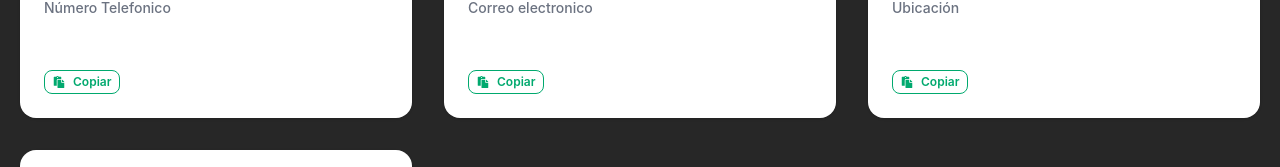
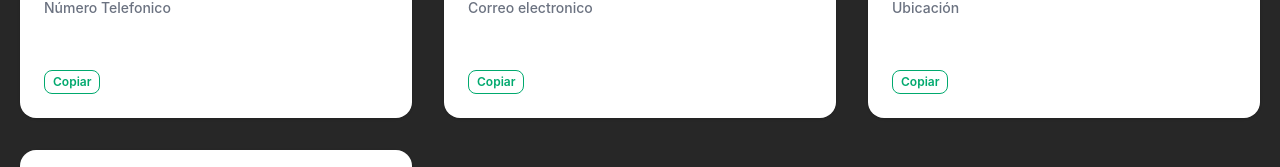
Before and after one commit to IvanVare/ivanwebp-ui, a React (Vite) app: page /acercade in a window 1280 px wide. Shown: the part 1500-1667 px from the top of the page. Built offline with nearby package versions, Linux system fonts and the light colour scheme.

Commit message:
PaginaAboutMeV01

```diff
--- a/src/components/aboutMe/EstudiosAM.jsx
+++ b/src/components/aboutMe/EstudiosAM.jsx
@@ -1,11 +1,9 @@
 import React, { useState } from "react";
-import { FaPaste } from "react-icons/fa";
 
 export default function EstudiosAM() {
   const [alertVisibleEmail, setAlertVisibleEmail] = useState(false);
   const [alertVisiblePhone, setAlertVisiblePhone] = useState(false);
   const [alertVisibleUbi, setAlertVisibleUbi] = useState(false);
-  const [alertDownload, setAlertDownload] = useState(false);
 
   const pasteEmail = () => {
     const MyEmail = "ivanntonio@gmail.com";
@@ -106,7 +104,6 @@ export default function EstudiosAM() {
                   className="btn btn-outline btn-xs btn-success "
                   onClick={pastePhone}
                 >
-                  <FaPaste />
                   Copiar
                 </button>
                 {alertVisiblePhone && (
@@ -136,7 +133,6 @@ export default function EstudiosAM() {
                     className="btn btn-outline btn-xs btn-success"
                     onClick={pasteEmail}
                   >
-                    <FaPaste />
                     Copiar
                   </button>
                   {alertVisibleEmail && (
@@ -165,7 +161,6 @@ export default function EstudiosAM() {
                     className="btn btn-outline btn-xs btn-success"
                     onClick={pasteUbication}
                   >
-                    <FaPaste />
                     Copiar
                   </button>
                   {alertVisibleUbi && (
```
